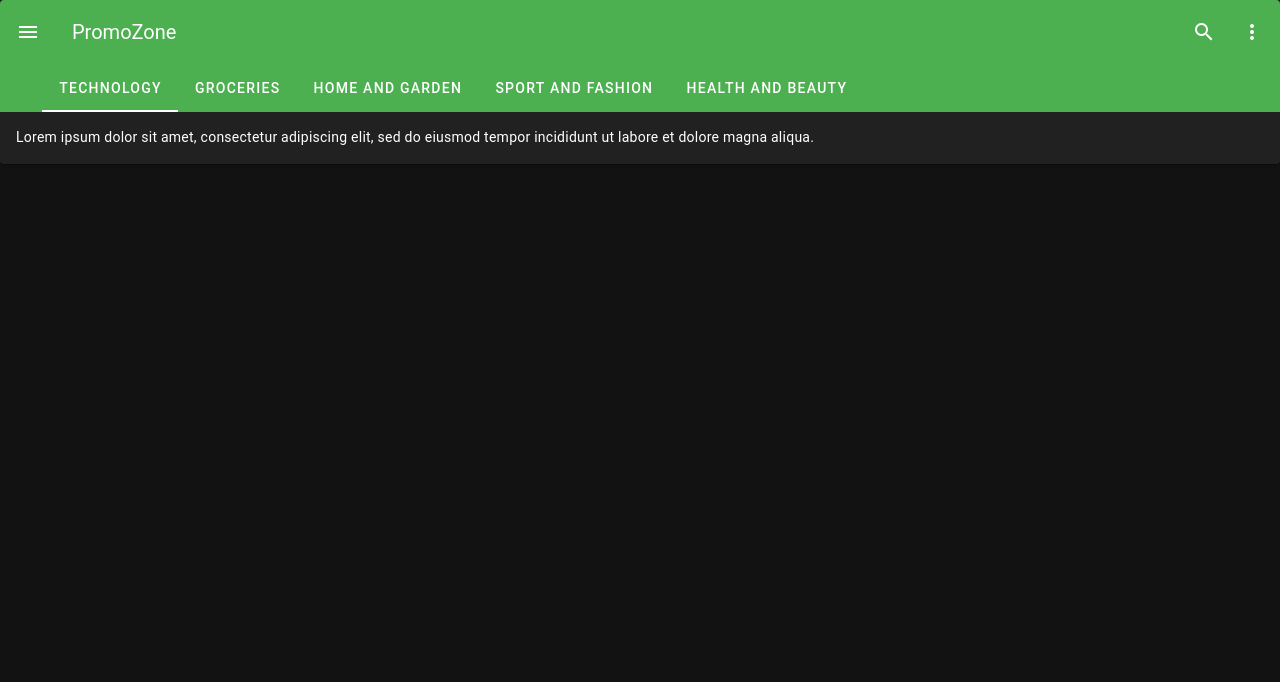
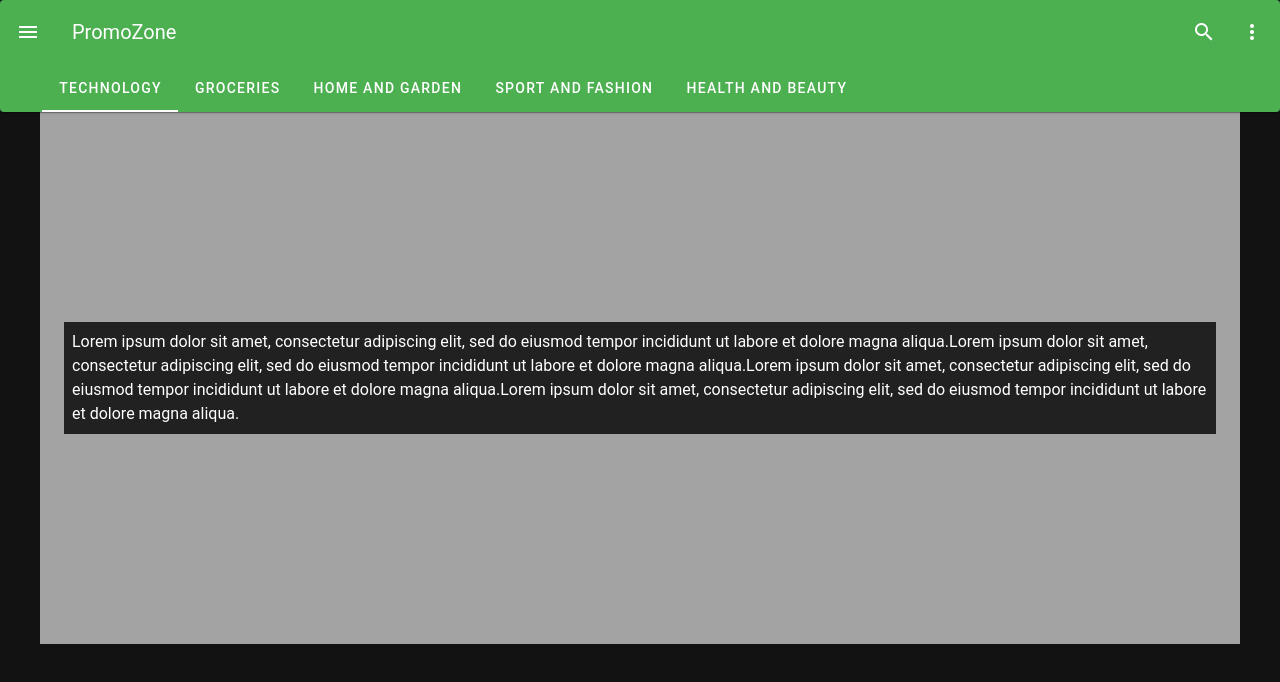
Before and after one commit to vidakovicrobert/promozone-front-end, a Vue app: page / in a window 1280 px wide. Shown: the top 682 px of the page. Built offline with nearby package versions, Linux system fonts and the light colour scheme.

Commit message:
Added a container

```diff
--- a/src/components/HomeScreen.vue
+++ b/src/components/HomeScreen.vue
@@ -76,12 +76,33 @@
         :key="item.name"
         :value="item.name"
       >
+      <!-- TEXT UNDER TABS
         <v-card flat>
           <v-card-text v-text="text" />
         </v-card>
+      -->
       </v-tabs-window-item>
     </v-tabs-window>
   </v-card>
+
+  <v-container
+    class="bg-surface-variant mb-6"
+  >
+    <v-row
+      align="center"
+      style="height: 500px;"
+      no-gutters
+    >
+      <v-col
+        v-for="n in 1"
+        :key="n"
+      >
+        <v-sheet class="pa-2 ma-2">
+          Lorem ipsum dolor sit amet, consectetur adipiscing elit, sed do eiusmod tempor incididunt ut labore et dolore magna aliqua.Lorem ipsum dolor sit amet, consectetur adipiscing elit, sed do eiusmod tempor incididunt ut labore et dolore magna aliqua.Lorem ipsum dolor sit amet, consectetur adipiscing elit, sed do eiusmod tempor incididunt ut labore et dolore magna aliqua.Lorem ipsum dolor sit amet, consectetur adipiscing elit, sed do eiusmod tempor incididunt ut labore et dolore magna aliqua.
+        </v-sheet>
+      </v-col>
+    </v-row>
+  </v-container>
 </template>
 
 <script setup>
@@ -90,9 +111,12 @@ import { ref } from 'vue';
 
 const drawer = ref(null);
 const tab = ref(null);
+
+/* TEXT UNDER TABS
 const text = ref(
   'Lorem ipsum dolor sit amet, consectetur adipiscing elit, sed do eiusmod tempor incididunt ut labore et dolore magna aliqua.'
 );
+*/
 
 const items = ref([
   {
--- a/src/pages/CategoryScreen.vue
+++ b/src/pages/CategoryScreen.vue
@@ -1,3 +1,27 @@
+<template>
+  <v-container>
+    <v-row>
+      <v-col
+        v-for="store in stores"
+        :key="store.name"
+        cols="12"
+        md="4"
+      >
+        <v-card>
+          <v-card-title>{{ store.name }}</v-card-title>
+          <v-card-subtitle>{{ store.location }}</v-card-subtitle>
+          <v-card-text>
+            <p>Category: {{ store.category }}</p>
+            <p v-if="store.isFavorite">
+              Favorite Store
+            </p>
+          </v-card-text>
+        </v-card>
+      </v-col>
+    </v-row>
+  </v-container>
+</template>
+
 <script setup>
 import { ref, onMounted } from 'vue';
 import axios from 'axios';
@@ -24,27 +48,3 @@ onMounted(() => {
   }
 });
 </script>
-
-<template>
-  <v-container>
-    <v-row>
-      <v-col
-        v-for="store in stores"
-        :key="store.name"
-        cols="12"
-        md="4"
-      >
-        <v-card>
-          <v-card-title>{{ store.name }}</v-card-title>
-          <v-card-subtitle>{{ store.location }}</v-card-subtitle>
-          <v-card-text>
-            <p>Category: {{ store.category }}</p>
-            <p v-if="store.isFavorite">
-              Favorite Store
-            </p>
-          </v-card-text>
-        </v-card>
-      </v-col>
-    </v-row>
-  </v-container>
-</template>
```
